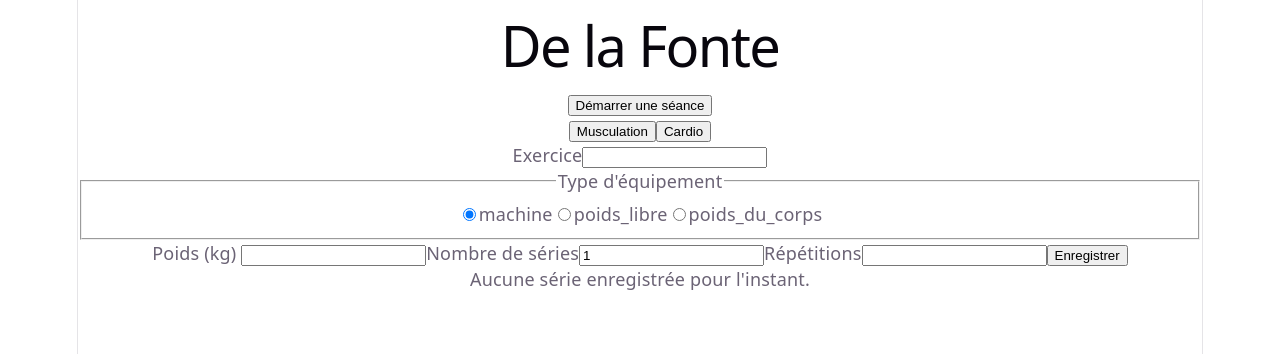
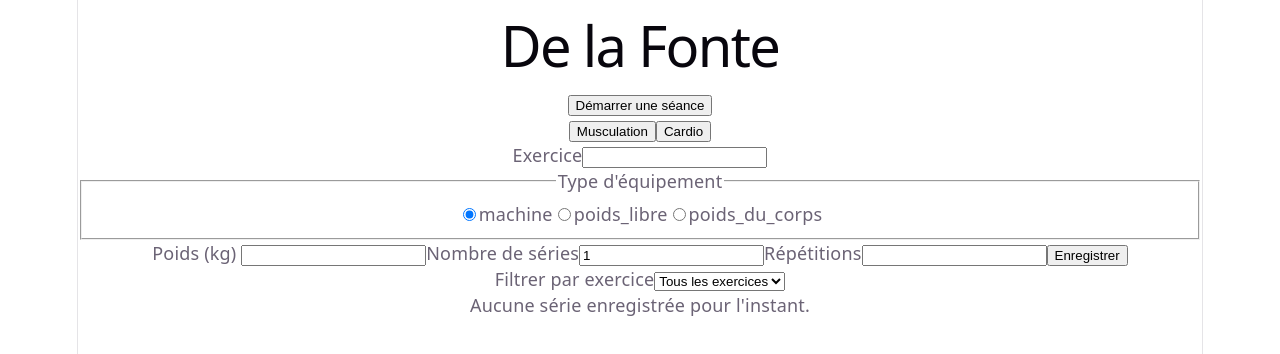
Before and after one commit to ChloeAlberge/de-la-fonte, a React (Vite) app: page / in a window 1280 px wide. Shown: the top 354 px of the page. Built offline with nearby package versions, Linux system fonts and the light colour scheme.

Commit message:
feat: filtre par exercice avec couche stats (#10)

```diff
--- a/src/App.tsx
+++ b/src/App.tsx
@@ -3,16 +3,24 @@ import { SeriesForm } from './components/SeriesForm';
 import { CardioForm } from './components/CardioForm';
 import { ActiveSessionBar } from './components/ActiveSessionBar';
 import { SeriesList } from './components/SeriesList';
+import { ExerciseFilter } from './components/ExerciseFilter';
 import { getAllSeries } from './storage/seriesStorage';
+import { getUniqueExerciseNames, filterByExercise } from './stats/seriesStats';
 import './App.css';
 
 function App() {
   const [allSeries, setAllSeries] = useState(() => getAllSeries());
   const [entryType, setEntryType] = useState<'strength' | 'cardio'>('strength');
+  const [selectedExercise, setSelectedExercise] = useState<string | null>(null);
 
   function refreshSeries() {
     setAllSeries(getAllSeries());
   }
+
+  const exerciseNames = getUniqueExerciseNames(allSeries);
+  const displayedSeries = selectedExercise
+    ? filterByExercise(allSeries, selectedExercise)
+    : allSeries;
 
   return (
     <>
@@ -30,7 +38,13 @@ function App() {
         <CardioForm onSeriesAdded={refreshSeries} />
       )}
 
-      <SeriesList series={allSeries} />
+      <ExerciseFilter
+        exerciseNames={exerciseNames}
+        selected={selectedExercise}
+        onChange={setSelectedExercise}
+      />
+
+      <SeriesList series={displayedSeries} />
     </>
   );
 }
--- /dev/null
+++ b/src/components/ExerciseFilter.tsx
@@ -0,0 +1,24 @@
+interface ExerciseFilterProps {
+  exerciseNames: string[];
+  selected: string | null;
+  onChange: (exerciseName: string | null) => void;
+}
+
+export function ExerciseFilter({ exerciseNames, selected, onChange }: ExerciseFilterProps) {
+  return (
+    <label>
+      Filtrer par exercice
+      <select
+        value={selected ?? ''}
+        onChange={(e) => onChange(e.target.value === '' ? null : e.target.value)}
+      >
+        <option value="">Tous les exercices</option>
+        {exerciseNames.map((name) => (
+          <option key={name} value={name}>
+            {name}
+          </option>
+        ))}
+      </select>
+    </label>
+  );
+}
--- /dev/null
+++ b/src/stats/seriesStats.ts
@@ -0,0 +1,10 @@
+import type { Series } from '../models/series';
+
+export function getUniqueExerciseNames(series: Series[]): string[] {
+  const names = series.map((s) => s.exerciseName);
+  return Array.from(new Set(names)).sort();
+}
+
+export function filterByExercise(series: Series[], exerciseName: string): Series[] {
+  return series.filter((s) => s.exerciseName === exerciseName);
+}
```
Also changed, not shown: 1 other file (tests, documents, lock files or other folders).
